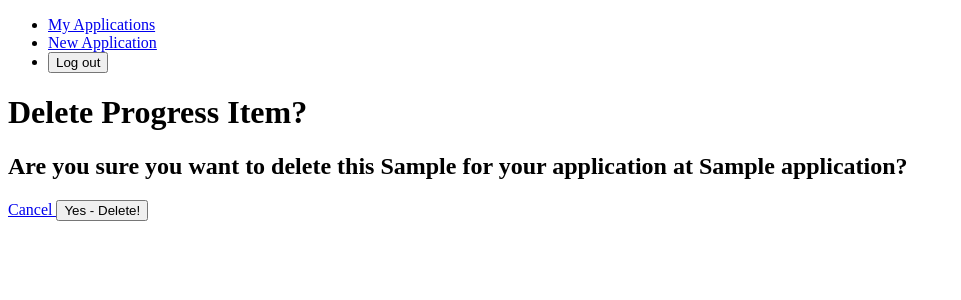
After one commit to Zarbba/in-control, a Django app: page /progressitems/1/delete/ in a window 1280 px wide. The commit adds this page. Shown: the top 300 px of the page, without its empty margins (0-961 px from the left). Run offline with Django 5.2, Linux system fonts and the light colour scheme; a user stored in the database is signed in; tables that the repository leaves empty hold one stand-in row (values such as "Sample post").

Commit message:
Adds edit and delete for progress items.

```diff
--- a/main_app/models.py
+++ b/main_app/models.py
@@ -54,6 +54,11 @@ class ProgressItem(models.Model):
     def __str__(self):
         return f"A {self.type} progress item for {self.application.position} at {self.application.company_name}."
 
+    def get_absolute_url(self):
+        return reverse(
+            "application-detail", kwargs={"application_id": self.application.id}
+        )
+
 
 class Profile(models.Model):
     user = models.OneToOneField(User, on_delete=models.CASCADE)
--- a/main_app/templates/applications/detail.html
+++ b/main_app/templates/applications/detail.html
@@ -47,18 +47,16 @@
 				<td>{{progress_item.type}}</td>
 				<td>{{progress_item.action_date}}</td>
 				<td>{{progress_item.notes}}</td>
-				{% comment %}
 				<a
-					href="{% url 'progress_item-update' progress_item.id %}"
+					href="{% url 'progress-item-update' progress_item.id %}"
 					class="btn warn"
 					>Edit</a
 				>
 				<a
-					href="{% url 'progress_item-delete' progress_item.id %}"
+					href="{% url 'progress-item-delete' progress_item.id   %}"
 					class="btn danger"
 					>Delete</a
 				>
-				{% endcomment %}
 			</tr>
 			{% endfor %}
 		</tbody>
--- /dev/null
+++ b/main_app/templates/main_app/progressitem_confirm_delete.html
@@ -0,0 +1,21 @@
+{% extends 'base.html' %} {% load static %} {% block content %}
+
+<div class="page-header">
+	<h1>Delete Progress Item?</h1>
+</div>
+<h2>
+	Are you sure you want to delete this {{object.type}} for your application at
+	{{object.application.company_name}}?
+</h2>
+
+<form action="" method="post" class="form">
+	{% csrf_token %}
+	<a
+		href="{% url 'application-detail' object.application.id %}"
+		class="btn secondary">
+		Cancel
+	</a>
+	<button type="submit" class="btn danger">Yes - Delete!</button>
+</form>
+
+{% endblock %}
--- a/main_app/urls.py
+++ b/main_app/urls.py
@@ -29,5 +29,15 @@ urlpatterns = [
         views.ApplicationDelete.as_view(),
         name="application-delete",
     ),
+    path(
+        "progressitems/<int:pk>/update",
+        views.ProgressItemUpdate.as_view(),
+        name="progress-item-update",
+    ),
+    path(
+        "progressitems/<int:pk>/delete/",
+        views.ProgressItemDelete.as_view(),
+        name="progress-item-delete",
+    ),
     path("accounts/signup/", views.signup, name="signup"),
 ]
--- a/main_app/views.py
+++ b/main_app/views.py
@@ -6,7 +6,7 @@ from django.contrib.auth.decorators import login_required
 from django.contrib.auth.forms import UserCreationForm
 from django.contrib.auth.views import LoginView
 from django.contrib.auth.mixins import LoginRequiredMixin
-from .models import Application
+from .models import Application, ProgressItem
 from .forms import ProgressItemForm
 from django import forms
 
@@ -58,6 +58,24 @@ class ApplicationDelete(LoginRequiredMixin, DeleteView):
     success_url = "/applications/"
 
 
+class ProgressItemUpdate(LoginRequiredMixin, UpdateView):
+    model = ProgressItem
+    fields = ["type", "action_date", "notes"]
+
+    def get_form(self, form_class=None):
+        form = super(ProgressItemUpdate, self).get_form(self.get_form_class())
+
+        form.fields["action_date"].widget = forms.DateInput(
+            format=("%Y-%m-%d"), attrs={"placeholder": "Select a date", "type": "date"}
+        )
+        return form
+
+
+class ProgressItemDelete(LoginRequiredMixin, DeleteView):
+    model = ProgressItem
+    success_url = f"/applications/"
+
+
 # TODO - Create a profile DetailView(custom) and EditView
 # TODO - Create Ad ListView, DetailView, CreateView, EditView and DeleteView
 
@@ -73,6 +91,7 @@ def application_detail(request, application_id):
     )
 
 
+@login_required
 def add_progress_item(request, application_id):
     form = ProgressItemForm(request.POST)
     if form.is_valid():
```
Also changed, not shown: main_app/templates/main_app/progressitem_form.html (added, +17 -0 lines).
